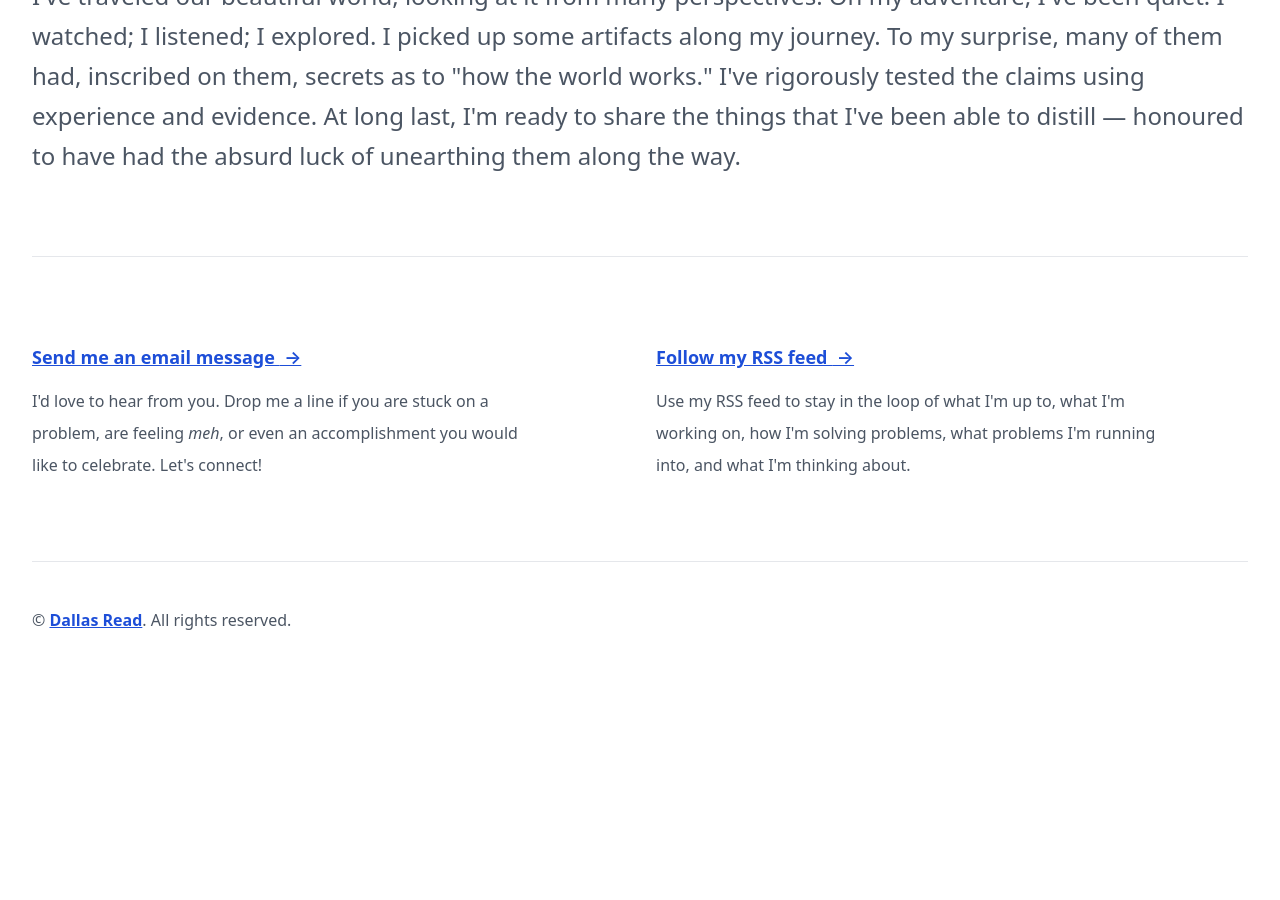
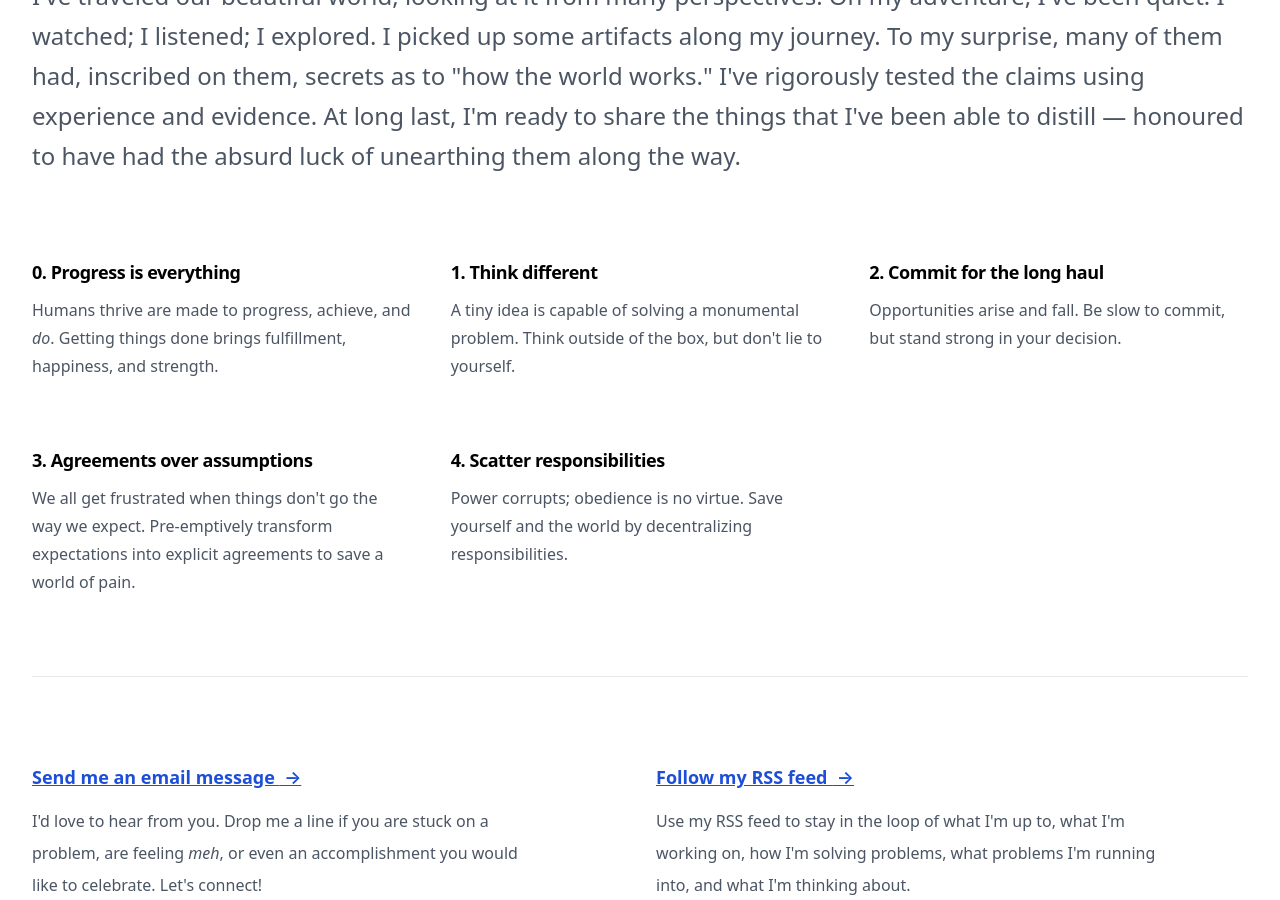
Before and after one commit to dallasread/www.dallasread.com, a Jekyll site: the page built from index.html, in a window 1280 px wide and 900 px high, scrolled down 296 px. Built offline with Jekyll 4.4.1, drawn with Linux system fonts in a browser that asks for light colours; before the commit the page ends 1070 px from its top, so only the background shows below that.

Commit message:
Add some principles

```diff
--- a/index.html
+++ b/index.html
@@ -19,7 +19,7 @@ description: Let's talk product development, technical decisions, and shipping
     At long last, I'm ready to share the things that I've been able to distill &mdash; honoured to have had the absurd luck of unearthing them along the way.
   </p>
 
-  <!-- <dl class="mt-10 lg:mt-20 space-y-8 sm:grid sm:grid-cols-2 sm:gap-x-6 sm:gap-y-16 sm:space-y-0 lg:grid-cols-3 lg:gap-x-10">
+  <dl class="mt-10 lg:mt-20 space-y-8 sm:grid sm:grid-cols-2 sm:gap-x-6 sm:gap-y-16 sm:space-y-0 lg:grid-cols-3 lg:gap-x-10">
     <div>
       <dt class="text-lg font-semibold leading-8 tracking-tight">
         <span href="article.html" :class="text-blue-700 underline">
@@ -27,7 +27,9 @@ description: Let's talk product development, technical decisions, and shipping
         </span>
       </dt>
       <dd class="mt-2 leading-7 text-gray-600">
-        Getting things done.
+        Humans thrive are made to progress, achieve, and <em>do</em>.
+        Getting things done brings fulfillment, happiness, and strength.
+        <!-- Getting things done.
         I work on Product Development & Delivery.
         Keep the pace.
         "Good enough" is good enough.
@@ -35,17 +37,21 @@ description: Let's talk product development, technical decisions, and shipping
         Don't refactor too early.
         Ask why, why, why.
         Ask how, how, how.
-        Momentum.
+        Momentum. -->
     </div>
 
     <div>
       <dt class="text-lg font-semibold leading-8 tracking-tight">
         <span href="article.html" :class="text-blue-700 underline">
-          1. It's OK to do things differently <span aria-hidden="true">&nbsp;&rarr;</span>
+          1. Think different <span aria-hidden="true">&nbsp;&rarr;</span>
         </span>
       </dt>
       <dd class="mt-2 leading-7 text-gray-600">
+        A tiny idea is capable of solving a monumental problem.
+        Think outside of the box, but don't lie to yourself.
+        <!-- Think different.
         Be remarkable.
+        It's okay to do things differently – thinking from different perspectives.
         Almost everyone follows.
         Leave a legacy;
         do something different.
@@ -57,7 +63,7 @@ description: Let's talk product development, technical decisions, and shipping
         Question everything.
         The experts don't know.
         Learn to expose yourself to the worst case scenario.
-        It's ok to just be human.
+        It's ok to just be human. -->
       </dd>
     </div>
 
@@ -68,13 +74,23 @@ description: Let's talk product development, technical decisions, and shipping
         </span>
       </dt>
       <dd class="mt-2 leading-7 text-gray-600">
-        Commit to the things you care about.
+        Opportunities arise and fall.
+        Be slow to commit, but stand strong in your decision.
+        <!-- Commit to the things you care about.
+        The greatest work is achieved when the escape hatch is destroyed.
         Time is on your side.
         Take time to think & heal.
         Call out risks first.
         Consider trade-offs.
         Consider side-effects.
-        I don&#039;t know, but the flag is a big plus. Lorem ipsum dolor sit amet consectetur adipisicing elit. Quas cupiditate laboriosam fugiat.
+        Opportunities arise and fall.
+        Consider how they will improve or curse your life.
+        Many things beg for your time, energy, and resources.
+        Keep control of your future.
+        Or don't.
+        Debt chains you.
+        Optionality.
+        Hold your cards close. -->
       </dd>
     </div>
 
@@ -85,39 +101,25 @@ description: Let's talk product development, technical decisions, and shipping
         </span>
       </dt>
       <dd class="mt-2 leading-7 text-gray-600">
-        Agreements vs expectations.
-        Consent.
-        I don&#039;t know, but the flag is a big plus. Lorem ipsum dolor sit amet consectetur adipisicing elit. Quas cupiditate laboriosam fugiat.
+        We all get frustrated when things don't go the way we expect.
+        Pre-emptively transform expectations into explicit agreements to save a world of pain.
+        <!-- Agreements vs expectations.
+        Consent. -->
       </dd>
     </div>
 
     <div>
       <dt class="text-lg font-semibold leading-8 tracking-tight">
         <span href="article.html" :class="text-blue-700 underline">
-          4. Decentralize responsibilities <span aria-hidden="true">&nbsp;&rarr;</span>
+          4. Scatter responsibilities <span aria-hidden="true">&nbsp;&rarr;</span>
         </span>
       </dt>
       <dd class="mt-2 leading-7 text-gray-600">
-        I don&#039;t know, but the flag is a big plus. Lorem ipsum dolor sit amet consectetur adipisicing elit. Quas cupiditate laboriosam fugiat.
+        Power corrupts; obedience is no virtue.
+        Save yourself and the world by decentralizing responsibilities.
       </dd>
     </div>
-
-    <div>
-      <dt class="text-lg font-semibold leading-8 tracking-tight">
-        <span href="article.html" :class="text-blue-700 underline">
-          5. Your future is your freedom <span aria-hidden="true">&nbsp;&rarr;</span>
-        </span>
-      </dt>
-      <dd class="mt-2 leading-7 text-gray-600">
-        Keep control of your future.
-        Or do.
-        Debt chains you.
-        Optionality.
-        Hold your cards close.
-        I don&#039;t know, but the flag is a big plus. Lorem ipsum dolor sit amet consectetur adipisicing elit. Quas cupiditate laboriosam fugiat.
-      </dd>
-    </div>
-  </dl> -->
+  </dl>
 </div>
 
 <!-- <hr>
@@ -222,12 +224,12 @@ description: Let's talk product development, technical decisions, and shipping
   <div class="mx-auto grid max-w-7xl grid-cols-1 gap-x-8 gap-y-8 md:grid-cols-2">
     <article class="mx-auto w-full max-w-2xl lg:mx-0 lg:max-w-lg">
       <h2 class="mt-2 text-lg font-semibold leading-6">
-        <a href="" data-email="ZGFsbGFzQGV4Y2l0ZWNyZWF0aXZlLmNh" class="text-blue-700 underline">
+        <a href="" data-email="WkdGc2JHRnpRR1Y0WTJsMFpXTnlaV0YwYVhabExtTmg=" class="text-blue-700 underline">
           Send me an email message <span aria-hidden="true">&nbsp;&rarr;</span>
         </a>
         <script>
           const $email = document.querySelector('[data-email]')
-          const email = atob($email.getAttribute('data-email'))
+          const email = atob(atob($email.getAttribute('data-email')))
 
           setTimeout(() => {
             $email.setAttribute('href', 'mailto:' + email)
```
